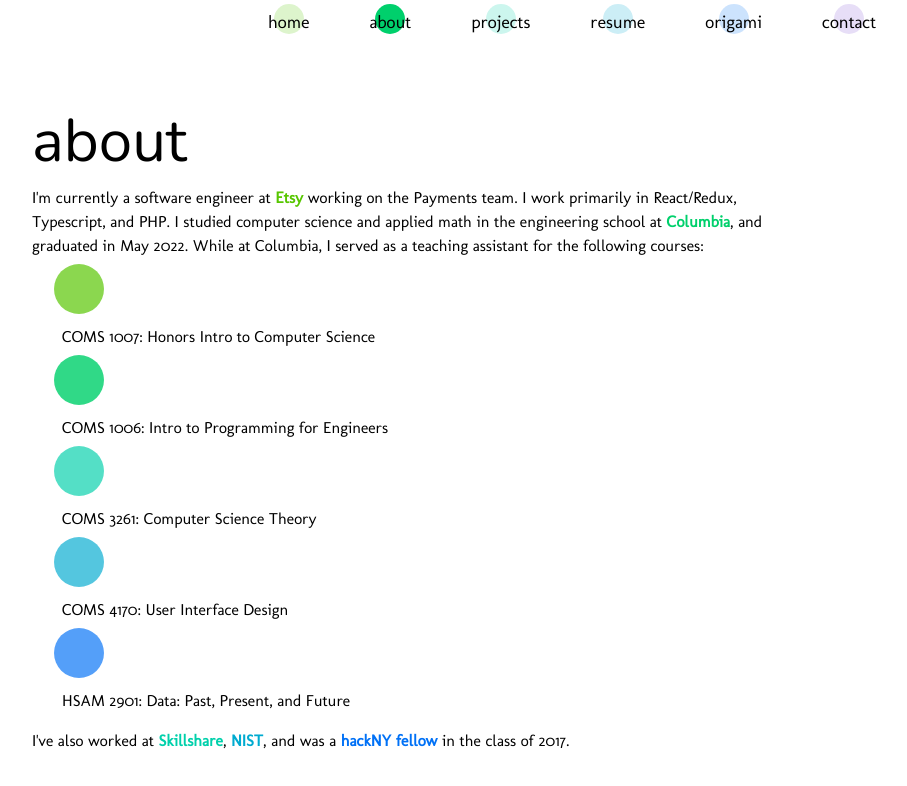
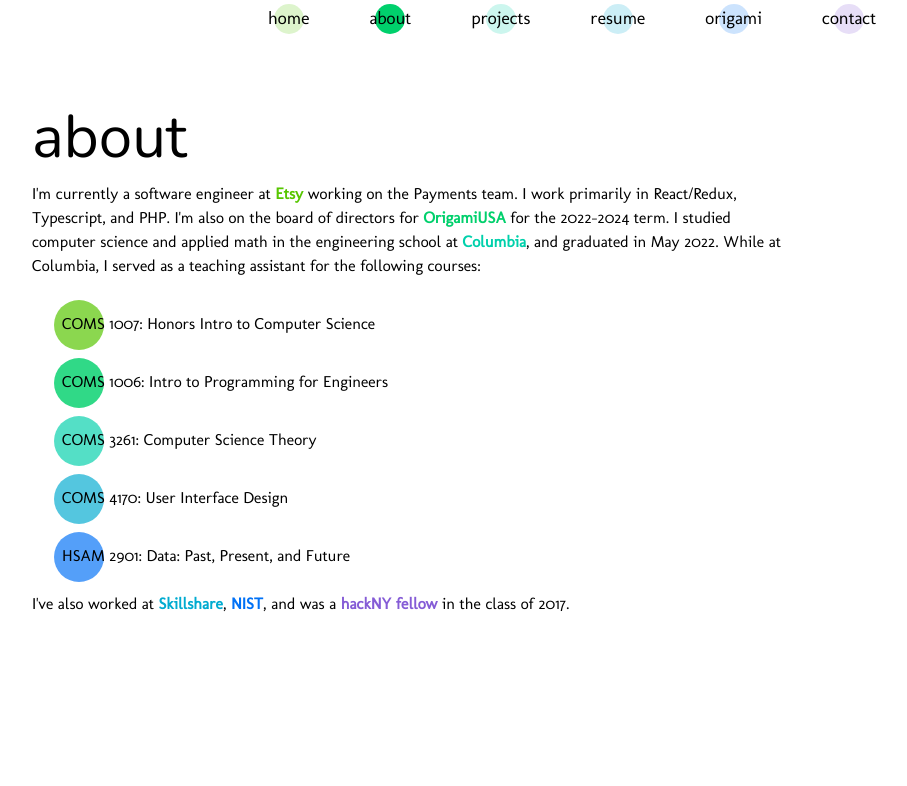
Before and after one commit to soybean/melsawyer.com, a React (Create React App) app: page /about in a window 1280 px wide. Shown: the top 786 px of the page, without its empty margins (68-975 px from the left). Built offline with nearby package versions, Linux system fonts and the light colour scheme.

Commit message:
Some small tweaks

```diff
--- a/src/App.css
+++ b/src/App.css
@@ -170,7 +170,7 @@
 
 .teaching-item-name {
   position: relative !important;
-  margin-top: -43px !important;
+  margin-top: -45px !important;
   z-index: 10 !important;
 }
 
@@ -229,6 +229,11 @@ border-bottom: 4px solid #57C600;
   margin-right: 30px;
 
 }
+
+.nav-item:hover {
+  color:black;
+}
+
 
 .circle {
   width: 30px;
@@ -342,6 +347,10 @@ border-bottom: 4px solid #57C600;
   margin-bottom: 50px;
 }
 
+.mt-4 {
+  margin-top: 40px;
+}
+
 .mt-1 {
   margin-top: 10px;
 }
@@ -363,8 +372,7 @@ border-bottom: 4px solid #57C600;
   position:relative;
   pointer-events: none;
   font-size: 18px;
-  /* margin-left: 60px; */
-  margin-top: -32px;
+  margin-top: -36px;
 }
 
 .active-nav {
--- a/src/components/About.jsx
+++ b/src/components/About.jsx
@@ -6,13 +6,13 @@ export default function About() {
         <NavBar />
         <div className="restrict-left mb3">
         <div className="left-title">about</div>
-                I'm currently a software engineer at <a className="unlink highlight-lg" href="https://www.etsy.com" target="_blank">Etsy</a> working on the Payments team. I work primarily in React/Redux, Typescript, and PHP. I studied computer science and applied math in the engineering school at <a className="unlink highlight-g" href="https://www.engineering.columbia.edu/" target="_blank">Columbia</a>, and graduated in May 2022. While at Columbia, I served as a teaching assistant for the following courses:
+                I'm currently a software engineer at <a className="unlink highlight-lg" href="https://www.etsy.com" target="_blank">Etsy</a> working on the Payments team. I work primarily in React/Redux, Typescript, and PHP. I'm also on the board of directors for <a href="https://www.origamiusa.org" className="unlink highlight-g" target="_blank">OrigamiUSA</a> for the 2022-2024 term. I studied computer science and applied math in the engineering school at <a className="unlink highlight-tq" href="https://www.engineering.columbia.edu/" target="_blank">Columbia</a>, and graduated in May 2022. While at Columbia, I served as a teaching assistant for the following courses:
                 <TeachingItem name="COMS 1007: Honors Intro to Computer Science" color="light-g" />
                 <TeachingItem name="COMS 1006: Intro to Programming for Engineers" color="g" />
                 <TeachingItem name="COMS 3261: Computer Science Theory" color="tq" />
                 <TeachingItem name="COMS 4170: User Interface Design" color="db" />
                 <TeachingItem name="HSAM 2901: Data: Past, Present, and Future" color="prp" />
-                <div className="mt-3">I've also worked at <a className="unlink highlight-tq" target="_blank" href="https://www.skillshare.com">Skillshare</a>, <a href="https://www.nist.gov/" className="unlink highlight-db" target="_blank">NIST</a>, and was a <a href="https://www.hackny.org" className="unlink highlight-prp" target="_blank">hackNY fellow</a> in the class of 2017.</div>
+                <div className="mt-4 mb-3">I've also worked at <a className="unlink highlight-db" target="_blank" href="https://www.skillshare.com">Skillshare</a>, <a href="https://www.nist.gov/" className="unlink highlight-prp" target="_blank">NIST</a>, and was a <a href="https://www.hackny.org" className="unlink highlight-d-prp" target="_blank">hackNY fellow</a> in the class of 2017.</div>
                 </div>
     </div>
 }
--- a/src/components/Subcomponents/TeachingItem.jsx
+++ b/src/components/Subcomponents/TeachingItem.jsx
@@ -2,9 +2,9 @@
 export default function TeachingItem(props) {
 
     return (
-        <div className="ml-3">
+        <div className="ml-3 mt-3">
             <span className={"small-circ " + props.color}/>
-            <div className="teaching-item-name mt-1">{props.name}</div>
+            <div className="teaching-item-name">{props.name}</div>
         </div>
 
     )
```
